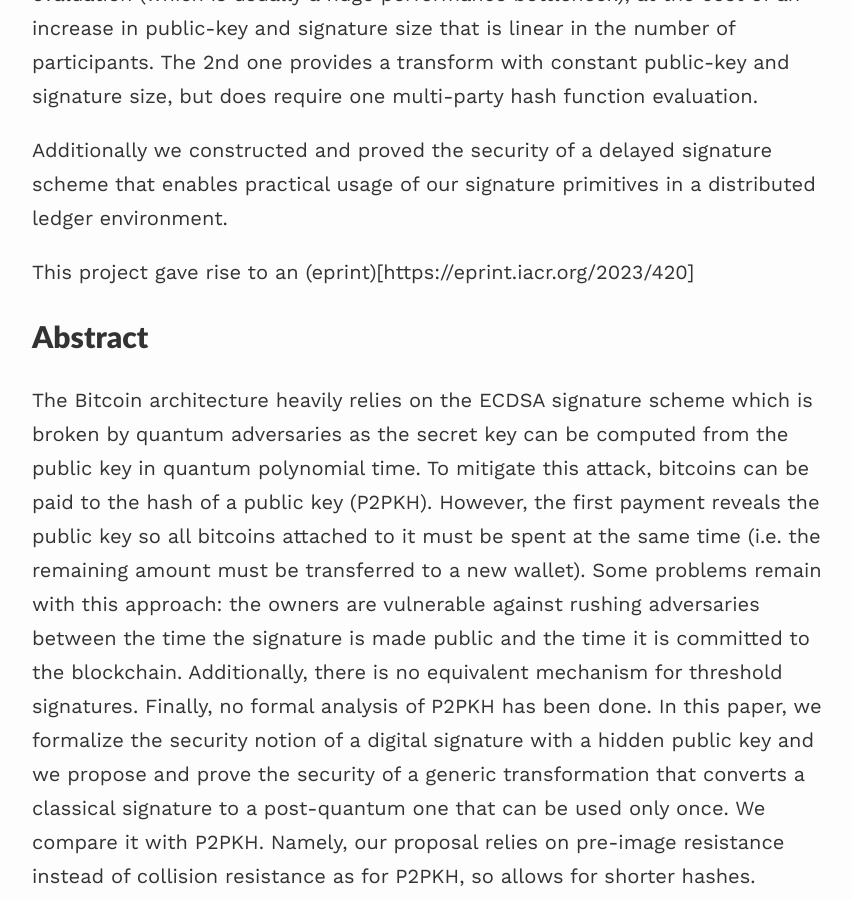
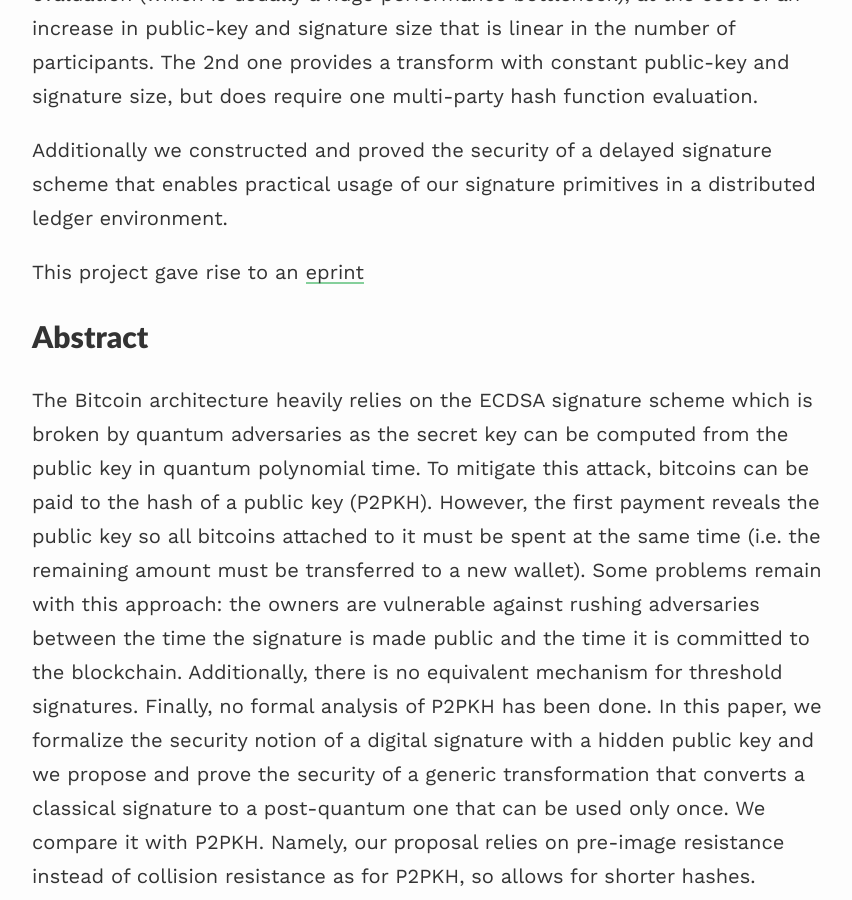
Before and after one commit to lauranemarco/lauranemarco.github.io, a Jekyll site: the page built from _projects/1_project.md, in a window 1280 px wide and 900 px high, scrolled down 1731 px. Shown: the whole window, without its empty margins (208-1060 px from the left). Built offline with Jekyll 4.4.1, drawn with Linux system fonts in a browser that asks for light colours; nearby versions of some CDN libraries.

Commit message:
Update 1_project.md

```diff
--- a/_projects/1_project.md
+++ b/_projects/1_project.md
@@ -23,7 +23,7 @@ This leds us to the 3rd point. Instead of extending the P2PKH transform to a thr
 
 Additionally we constructed and proved the security of a delayed signature scheme that enables practical usage of our signature primitives in a distributed ledger environment.
 
-This project gave rise to an (eprint)[https://eprint.iacr.org/2023/420]
+This project gave rise to an [eprint](https://eprint.iacr.org/2023/420)
 
 ## Abstract
 The Bitcoin architecture heavily relies on the ECDSA signature scheme which is broken by quantum adversaries as the secret key can be computed from the public key in quantum polynomial time. To mitigate this attack, bitcoins can be paid to the hash of a public key (P2PKH). However, the first payment reveals the public key so all bitcoins attached to it must be spent at the same time (i.e. the remaining amount must be transferred to a new wallet). Some problems remain with this approach: the owners are vulnerable against rushing adversaries between the time the signature is made public and the time it is committed to the blockchain. Additionally, there is no equivalent mechanism for threshold signatures. Finally, no formal analysis of P2PKH has been done.
```
